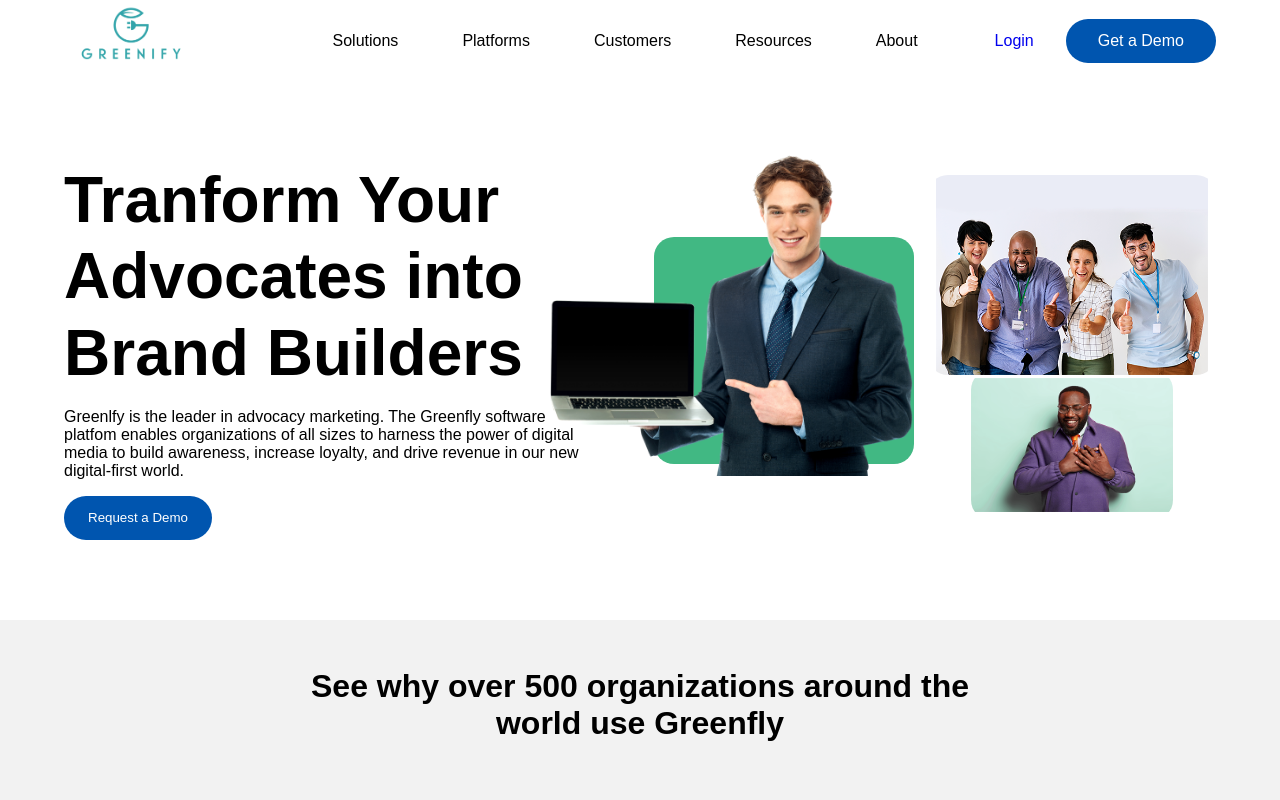
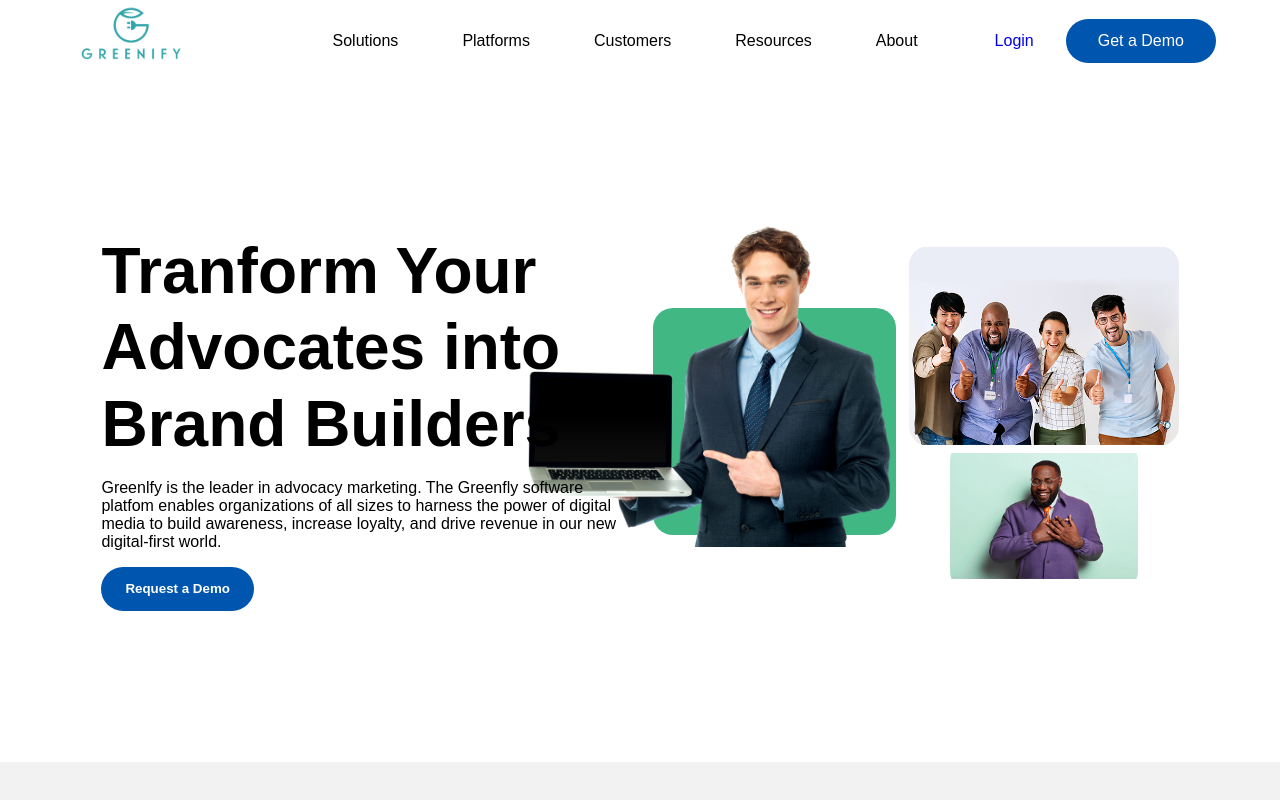
Before and after one commit to Mini-Sylar/Greenfly-Vue, a Vue app: page / in a window 1280 px wide. Shown: the top 800 px of the page. Built offline with nearby package versions, Linux system fonts and the light colour scheme; grey boxes are pictures that could not be loaded.

Commit message:
font changes

```diff
--- a/src/App.vue
+++ b/src/App.vue
@@ -3,7 +3,7 @@
     <app-header></app-header>
     <main>
       <section>
-        <div class="is-a-container">
+        <div class="is-a-container is-landing">
           <app-landing></app-landing>
         </div>
       </section>
--- a/src/assets/css/Landing.css
+++ b/src/assets/css/Landing.css
@@ -27,4 +27,5 @@ h1 {
   background-color: var(--main-accent-color);
   color: var(--main-font-color);
   border-radius: 25px;
+  font-weight: 700;
 }
--- a/src/assets/css/Reset.css
+++ b/src/assets/css/Reset.css
@@ -36,3 +36,10 @@ a {
 .is-a-footer {
   background-color: var(--footer-color);
 }
+
+.is-landing {
+  height: 65vmin;
+  display: flex;
+  justify-content: center;
+  align-items: center;
+}
```
